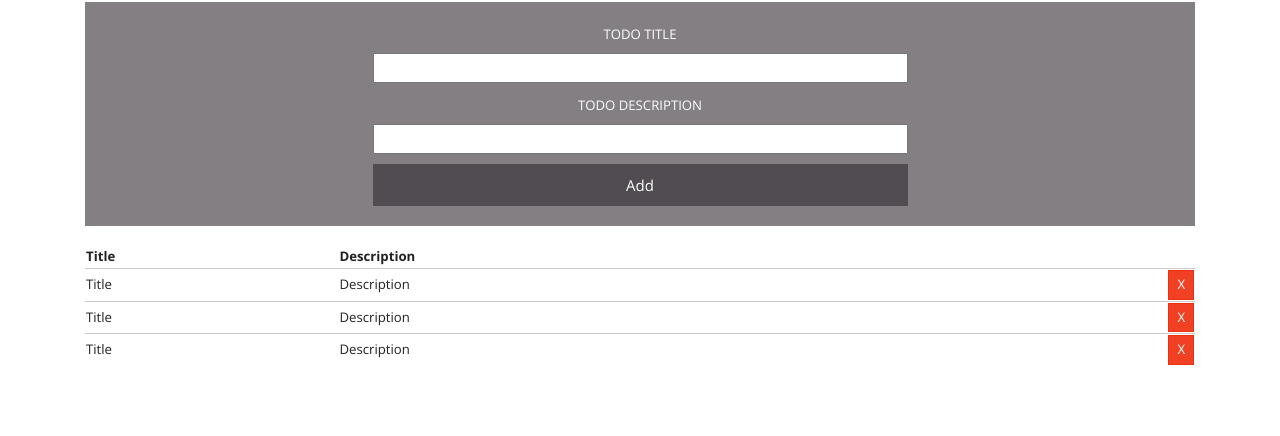
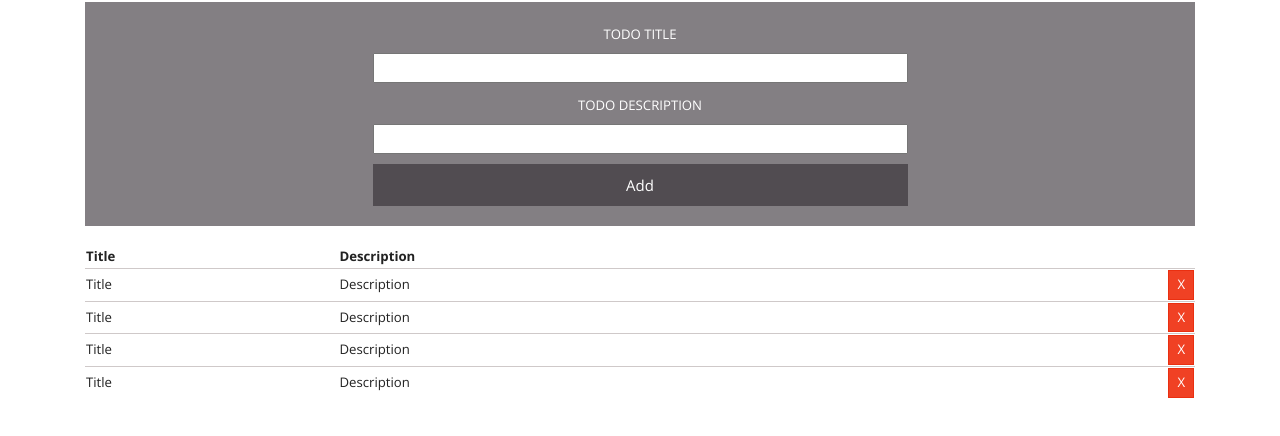
Before and after one commit to bermarte/encapsulation-list-prototype, a plain HTML site: page public/index.html in a window 1280 px wide. Shown: the part 42-478 px from the top of the page. Drawn offline with nearby package versions, Linux system fonts and the light colour scheme.

Commit message:
new changes on view

```diff
--- a/public/index.html
+++ b/public/index.html
@@ -61,6 +61,11 @@
                 <td>Description</td>
                 <td><a href="#" class="btn btn-danger btn-sm delete end">X</a></td>
               </tr>
+              <tr>
+                <td>Title </td>
+                <td>Description</td>
+                <td><a href="#" class="btn btn-danger btn-sm delete end">X</a></td>
+              </tr>
             </tbody>
           </table>
          </div>
```
